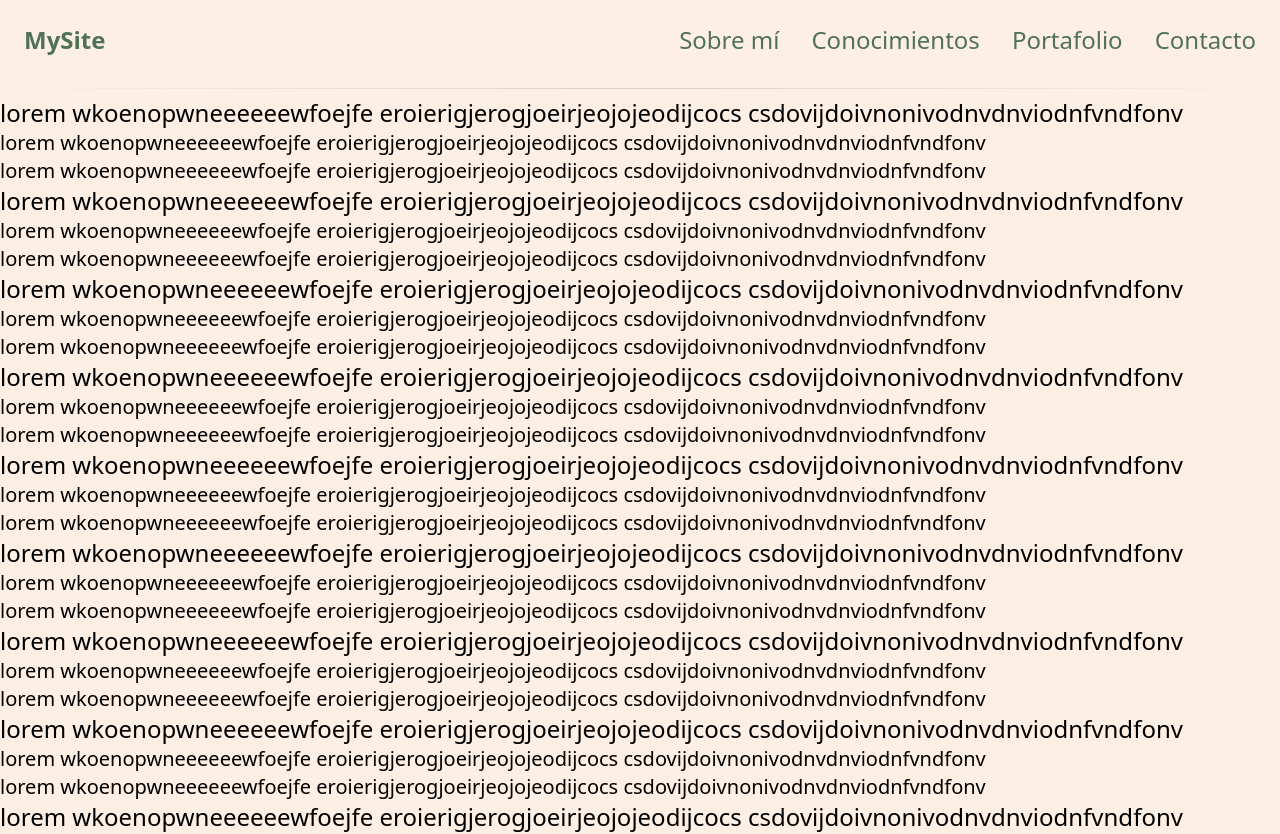
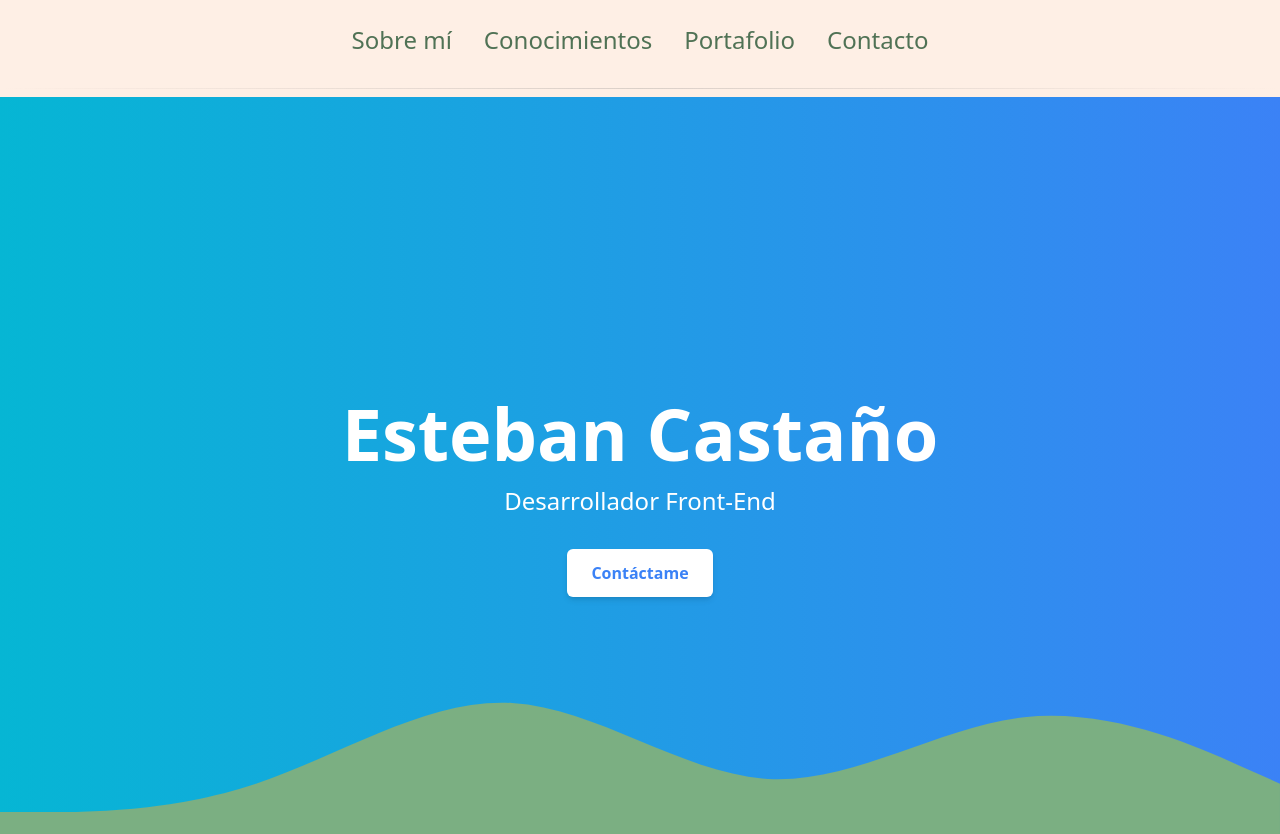
Before and after one commit to estebancastano/portfolio, a React (Vite) app: page / in a window 1280 px wide. Shown: the top 834 px of the page. Built offline with nearby package versions, Linux system fonts and the light colour scheme.

Commit message:
Creado el wave entre hero y about-me

```diff
--- a/src/App.jsx
+++ b/src/App.jsx
@@ -5,16 +5,21 @@ import Hero from "./components/Hero.jsx"
 import Knowledges from "./components/Knowledges.jsx";
 import Portfolio from "./components/Portfolio.jsx";
 import "./index.css"
+import './styles/App.css'
 
 export default function App() {
   return (
     <>
-    <Header/>
-    <Hero/>
-    <AboutMe/>
-    <Knowledges/>
-    <Portfolio/>
-    <ContactMe/>
+      <Header />
+
+      <div className="app">
+        <Hero />
+        <AboutMe />
+      </div>
+
+      <Knowledges />
+      <Portfolio />
+      <ContactMe />
     </>
   )
 }
--- a/src/components/AboutMe.jsx
+++ b/src/components/AboutMe.jsx
@@ -1,53 +1,19 @@
 import React from 'react'
+import '../styles/AboutMe.css';
 
 function AboutMe() {
     return (
         <>
-            <p className='text-2xl'>
-                lorem wkoenopwneeeeeewfoejfe
-                eroierigjerogjoeirjeojojeodijcocs
-                csdovijdoivnonivodnvdnviodnfvndfonv
-            </p>
-            <p className='text-xl'>
-                lorem wkoenopwneeeeeewfoejfe
-                eroierigjerogjoeirjeojojeodijcocs
-                csdovijdoivnonivodnvdnviodnfvndfonv
-            </p>
-            <p className='text-xl'>
-                lorem wkoenopwneeeeeewfoejfe
-                eroierigjerogjoeirjeojojeodijcocs
-                csdovijdoivnonivodnvdnviodnfvndfonv
-            </p>
-            <p className='text-2xl'>
-                lorem wkoenopwneeeeeewfoejfe
-                eroierigjerogjoeirjeojojeodijcocs
-                csdovijdoivnonivodnvdnviodnfvndfonv
-            </p>
-            <p className='text-xl'>
-                lorem wkoenopwneeeeeewfoejfe
-                eroierigjerogjoeirjeojojeodijcocs
-                csdovijdoivnonivodnvdnviodnfvndfonv
-            </p>
-            <p className='text-xl'>
-                lorem wkoenopwneeeeeewfoejfe
-                eroierigjerogjoeirjeojojeodijcocs
-                csdovijdoivnonivodnvdnviodnfvndfonv
-            </p>
-            <p className='text-2xl'>
-                lorem wkoenopwneeeeeewfoejfe
-                eroierigjerogjoeirjeojojeodijcocs
-                csdovijdoivnonivodnvdnviodnfvndfonv
-            </p>
-            <p className='text-xl'>
-                lorem wkoenopwneeeeeewfoejfe
-                eroierigjerogjoeirjeojojeodijcocs
-                csdovijdoivnonivodnvdnviodnfvndfonv
-            </p>
-            <p className='text-xl'>
-                lorem wkoenopwneeeeeewfoejfe
-                eroierigjerogjoeirjeojojeodijcocs
-                csdovijdoivnonivodnvdnviodnfvndfonv
-            </p>
+            <div id='about' className='h-30 about-me'>
+                <svg className="wave" xmlns="http://www.w3.org/2000/svg" viewBox="0 0 1440 320">
+                    <path fill="#7BAF82" fillOpacity="1" d="M0,224L48,224C96,224,192,224,288,192C384,160,480,96,576,101.3C672,107,768,181,864,186.7C960,192,1056,128,1152,117.3C1248,107,1344,149,1392,170.7L1440,192L1440,320L1392,320C1344,320,1248,320,1152,320C1056,320,960,320,864,320C768,320,672,320,576,320C480,320,384,320,288,320C192,320,96,320,48,320L0,320Z"></path>
+                </svg>
+
+            </div>
+            <div>
+                <article className=' border-transparent h-40 bg-green-light'>Sobre mi</article>
+            </div>
+
         </>
     )
 }
--- a/src/components/ContactMe.jsx
+++ b/src/components/ContactMe.jsx
@@ -1,8 +1,6 @@
-import React from 'react'
-
 function ContactMe() {
     return (
-        <div>hola soy contacto</div>
+        <div id='contact'>hola soy contacto</div>
     )
 }
 
--- a/src/components/Header.jsx
+++ b/src/components/Header.jsx
@@ -1,15 +1,12 @@
 function Header() {
     return (
         <>
-        <header className="flex items-center justify-between p-6 bg-beige text-green text-2xl sticky top-0">
-            <div className="font-bold">
-                <a href="/" className="hover:text-green-light">MySite</a>
-            </div>
+        <header className="flex items-center justify-center p-6 bg-beige text-green text-2xl sticky top-0 z-20">
             <nav className="flex gap-8">
-                <a href="#" className="hover:text-green-light">Sobre mí</a>
-                <a href="#" className="hover:text-green-light">Conocimientos</a>
-                <a href="#" className="hover:text-green-light">Portafolio</a>
-                <a href="#" className="hover:text-green-light">Contacto</a>
+                <a href="#about" className="hover:text-green-light">Sobre mí</a>
+                <a href="#skills" className="hover:text-green-light">Conocimientos</a>
+                <a href="#portfolio" className="hover:text-green-light">Portafolio</a>
+                <a href="#contact" className="hover:text-green-light">Contacto</a>
             </nav>
         </header>
         <hr className="my-2 h-px border-t-0 bg-transparent bg-gradient-to-r from-transparent via-neutral-500 to-transparent opacity-25 dark:via-neutral-400 sticky top-20" />
--- a/src/components/Hero.jsx
+++ b/src/components/Hero.jsx
@@ -1,25 +1,20 @@
-import React from 'react'
+import React from 'react';
+import '../styles/Hero.css'
 
-function Hero() {
+const Hero = () => {
     return (
-        <>
-            <p className='text-2xl'>
-                lorem wkoenopwneeeeeewfoejfe
-                eroierigjerogjoeirjeojojeodijcocs
-                csdovijdoivnonivodnvdnviodnfvndfonv
-            </p>
-            <p className='text-xl'>
-                lorem wkoenopwneeeeeewfoejfe
-                eroierigjerogjoeirjeojojeodijcocs
-                csdovijdoivnonivodnvdnviodnfvndfonv
-            </p>
-            <p className='text-xl'>
-                lorem wkoenopwneeeeeewfoejfe
-                eroierigjerogjoeirjeojojeodijcocs
-                csdovijdoivnonivodnvdnviodnfvndfonv
-            </p>
-        </>
-    )
-}
+        <div className="flex items-center justify-center h-screen bg-gradient-to-r from-cyan-500 to-blue-500 hero">
+            <div className="text-center text-white p-6">
+                <h1 className="text-5xl md:text-7xl font-bold mb-4">Esteban Castaño</h1>
+                <p className="text-xl md:text-2xl mb-8">
+                    Desarrollador Front-End
+                </p>
+                <button className="px-6 py-3 bg-white text-blue-500 font-semibold rounded-md shadow-md hover:bg-gray-100 transition duration-300">
+                    <a href='#contact'>Contáctame</a>
+                </button>
+            </div>
+        </div>
+    );
+};
 
-export default Hero
+export default Hero;
--- a/src/components/Knowledges.jsx
+++ b/src/components/Knowledges.jsx
@@ -3,6 +3,9 @@ import React from 'react'
 function Knowledges () {
   return (
     <>
+    <div id='skills'>
+    Conocimientos
+    </div>
             <p className='text-2xl'>
                 lorem wkoenopwneeeeeewfoejfe
                 eroierigjerogjoeirjeojojeodijcocs
--- a/src/components/Portfolio.jsx
+++ b/src/components/Portfolio.jsx
@@ -3,6 +3,9 @@ import React from 'react'
 function Portfolio() {
     return (
         <>
+        <div id='portfolio'>
+        portfolio
+        </div>
             <p className='text-2xl'>
                 lorem wkoenopwneeeeeewfoejfe
                 eroierigjerogjoeirjeojojeodijcocs
--- a/src/index.css
+++ b/src/index.css
@@ -2,6 +2,8 @@
 @tailwind components;
 @tailwind utilities;
 
-body{
+body {
     background-color: #FEEFE5;
+    font-family: system-ui, -apple-system, BlinkMacSystemFont, 'Segoe UI', Roboto, Oxygen, Ubuntu, Cantarell, 'Open Sans', 'Helvetica Neue', sans-serif;
+    box-sizing: border-box;
 }
--- /dev/null
+++ b/src/styles/AboutMe.css
@@ -0,0 +1,19 @@
+.about-me {
+    position: relative;
+    width: 100%;
+    text-align: center;
+}
+
+.wave {
+    position: absolute;
+    bottom: 100%;
+    left: 0;
+    width: 100%;
+    height: auto;
+}
+
+.content {
+    padding: 20px;
+    background-color: white;
+    color: black;
+}
--- /dev/null
+++ b/src/styles/App.css
@@ -0,0 +1,3 @@
+.app {
+    position: relative;
+}
--- /dev/null
+++ b/src/styles/Hero.css
@@ -0,0 +1,10 @@
+.hero {
+    position: relative;
+    height: 100vh;
+    background: url('../assets/wave.svg') no-repeat cover;
+    display: flex;
+    justify-content: center;
+    align-items: center;
+    color: white;
+    text-align: center;
+}
--- a/tailwind.config.js
+++ b/tailwind.config.js
@@ -3,7 +3,11 @@ export default {
   content: ["./src/**/*.{js,ts,jsx,tsx}",],
   theme: {
     extend: {
-      colors:{'green':'#507255', 'beige':'#FEEFE5', 'green-light':'#7BAF82'}
+      colors:{'green':'#507255', 'beige':'#FEEFE5', 'green-light':'#7BAF82'},
+      backgroundImage: {
+        'gradient-1': 'linear-gradient(90deg, #FEEFE5, #507255)',
+        'gradient-2': 'linear-gradient(45deg, #FEEFE5, #A6B6A1, #507255)',
+      }
   },
 
   },
```
